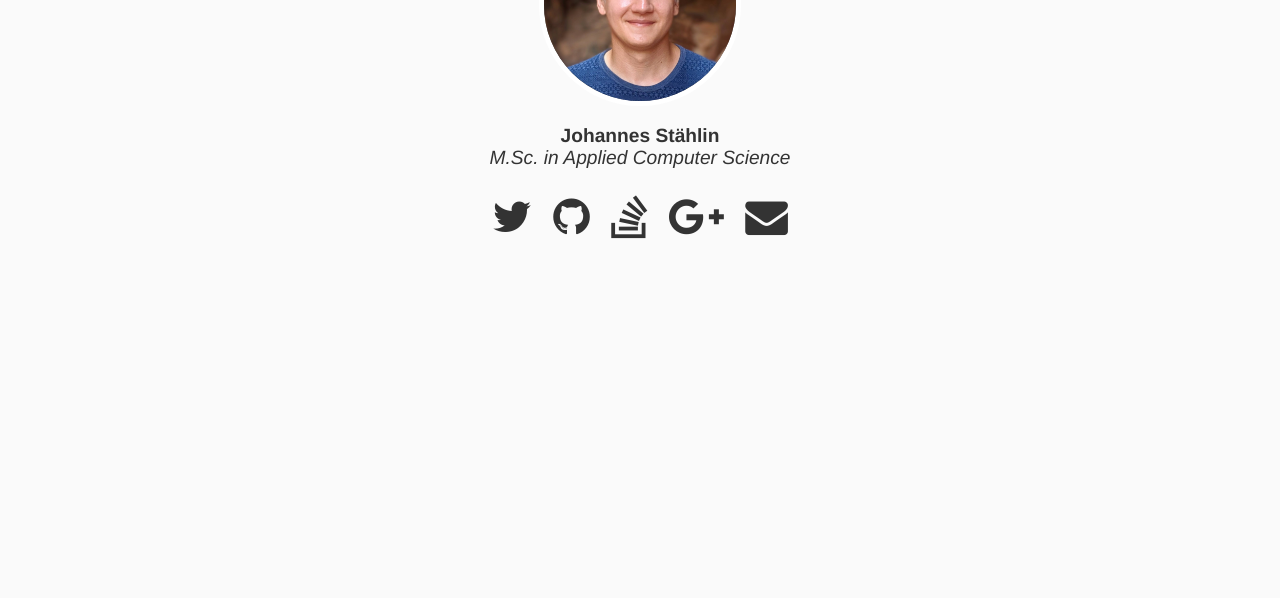
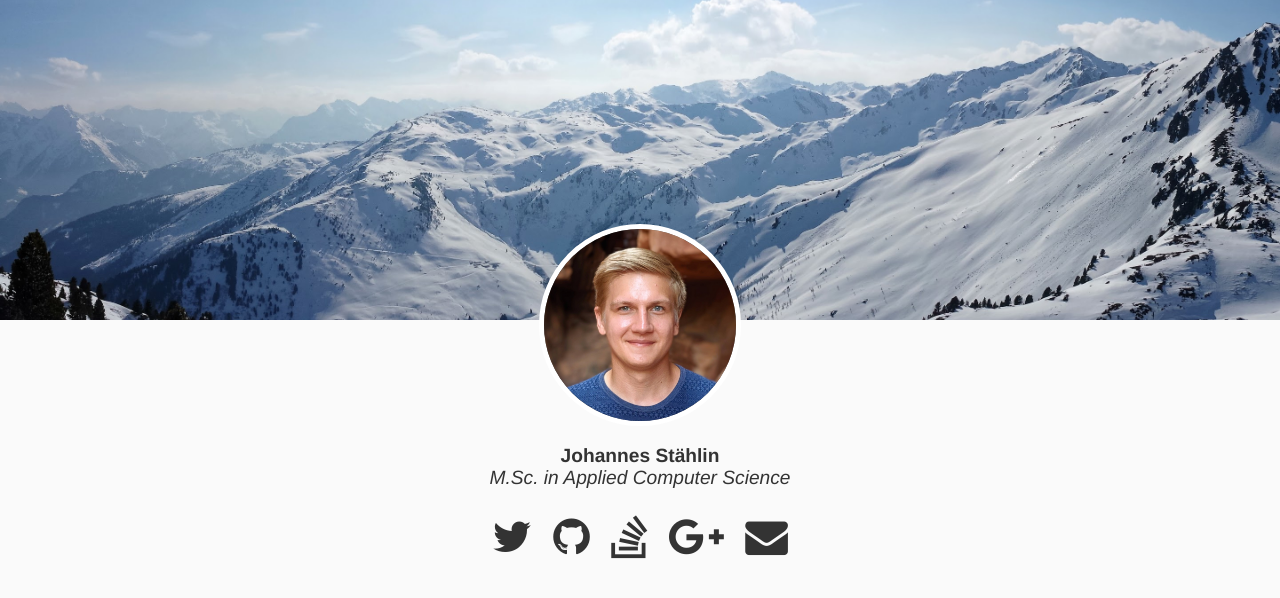
Before and after one commit to johannes-staehlin/johannes-staehlin.github.io, a website: page app/index.html in a window 1280 px wide. Drawn offline with nearby package versions, Linux system fonts and the light colour scheme; files that its build step writes are made by us from their sources.

Commit message:
switch deployment method

```diff
--- a/app/index.html
+++ b/app/index.html
@@ -23,6 +23,7 @@
 
 
 <div id="main">
+  <div id="content-top"></div>
   <div id="content-bottom">
     <img src="images/profile.jpg" class="avatar" />
     <p>
--- a/package.json
+++ b/package.json
@@ -2,6 +2,10 @@
   "private": true,
   "engines": {
     "node": ">=0.12.0"
+  },
+  "scripts": {
+    "build": "gulp build",
+    "deploy": "push-dir --dir=dist --branch=master"
   },
   "devDependencies": {
     "babel-core": "^5.5.6",
@@ -26,6 +30,7 @@
     "gulp-useref": "^1.1.1",
     "main-bower-files": "^2.5.0",
     "opn": "^1.0.1",
+    "push-dir": "^0.4.1",
     "wiredep": "^2.2.2"
   },
   "eslintConfig": {
```
Also changed, not shown: 1 other file.
